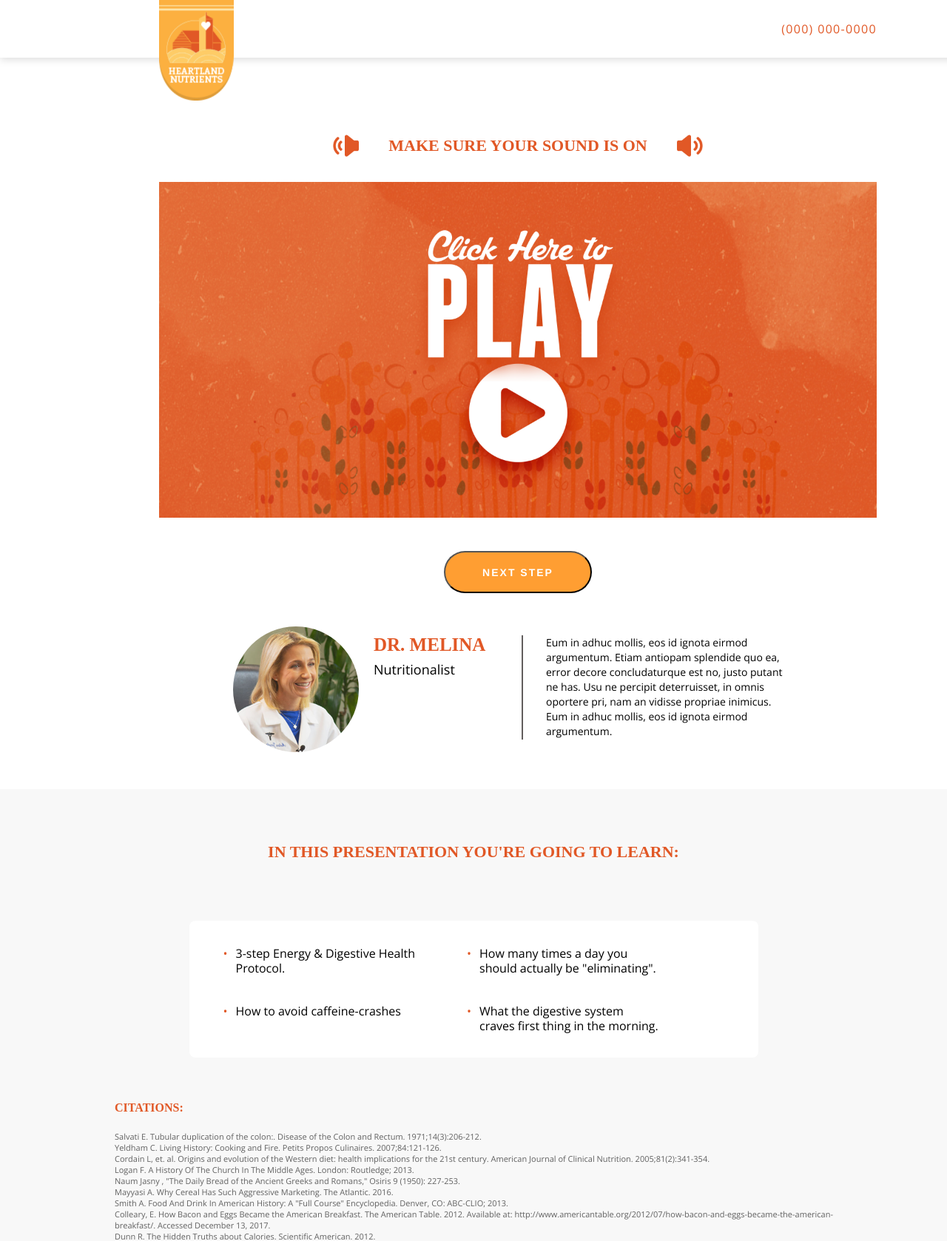
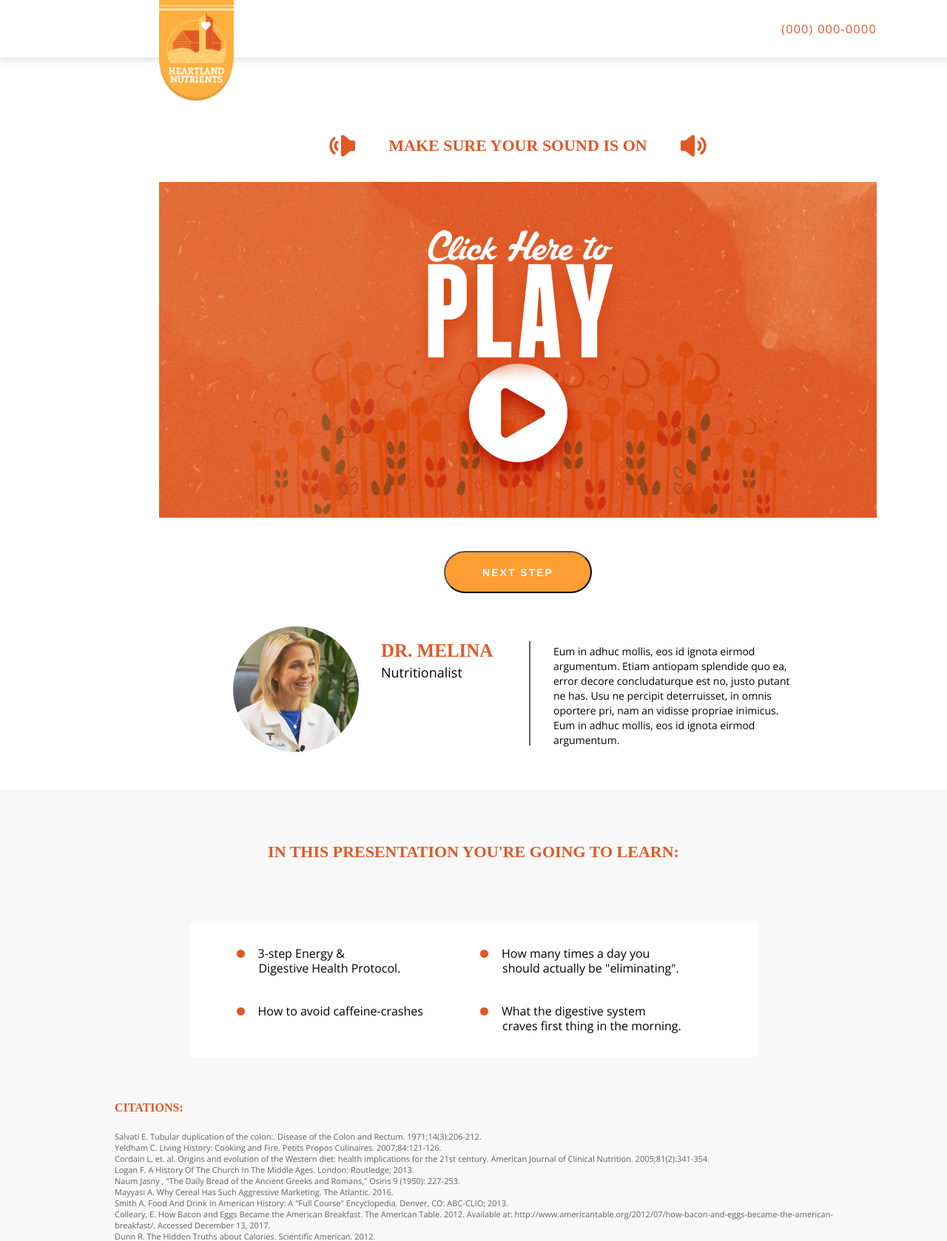
Before and after one commit to justinxchang/heartlandnutrients, a PHP site: page / in a window 1280 px wide; the page is wider, and only the part inside the window is pictured. Shown: the top 1678 px of that part at 74% size. Run offline with PHP 8.4, Linux system fonts and the light colour scheme; some web fonts are replaced.

Commit message:
fixed bullets

```diff
--- a/index.php
+++ b/index.php
@@ -48,7 +48,7 @@
         </div>
         <div class="info_info container">
             <ul>
-                <li>3-step Energy & Digestive Health Protocol.</li>
+                <li>3-step Energy & <br/> Digestive Health Protocol.</li>
                 <li>How to avoid caffeine-crashes</li>
                 <li>How many times a day you should actually be "eliminating".</li>
                 <li>What the digestive system craves first thing in the morning.</li>
--- a/style.css
+++ b/style.css
@@ -60,7 +60,7 @@ h1 {
 }
 
 .sound_text {
-    padding: 0 35px 5px 35px;
+    padding: 0 40px 5px 40px;
     vertical-align: middle;
 
 }
@@ -103,7 +103,7 @@ h1 {
 
 .melina_heading {
     font-size: 25px;
-    height: 36px;
+    height: 32px;
     width: 200px;
     text-align: left;
 }
@@ -120,8 +120,8 @@ h1 {
 .melina_title {
     border-right: 2px solid #625E5D;
     height: 141px;
-    margin-top: 12px;
-    margin-left: 20px;
+    margin-top: 20px;
+    margin-left: 30px;
 
 }
 
@@ -134,7 +134,7 @@ h1 {
     font-weight: 300;
     line-height: 20px;
     margin-left: 31px;
-    margin-top: 12px;
+    margin-top: 24px;
 }
 
 .melina_img {
@@ -151,7 +151,6 @@ h1 {
     width: 769px;
     border-radius: 8px;
     background-color: #FFFFFF
-
 }
 
 ul {
@@ -159,7 +158,7 @@ ul {
     height: 118px;
     width: 643px;
     padding: 34px;
-    margin: 0 auto;
+    margin: 0 auto 0 60px;
 }
 
 li {
@@ -172,13 +171,14 @@ li {
 }
 
 ul li:before {
-    content: "•";
-    color: #E15826;
+    content: "";
+    background-color: #E15826;
     width: 11px;
     height: 11px;
     display: inline-block;
-    margin-left: -17px;
-    width: 17px;
+    margin-left: -30px;
+    margin-right: 18px;
+    border-radius: 5.5px;
 }
 
 
```
